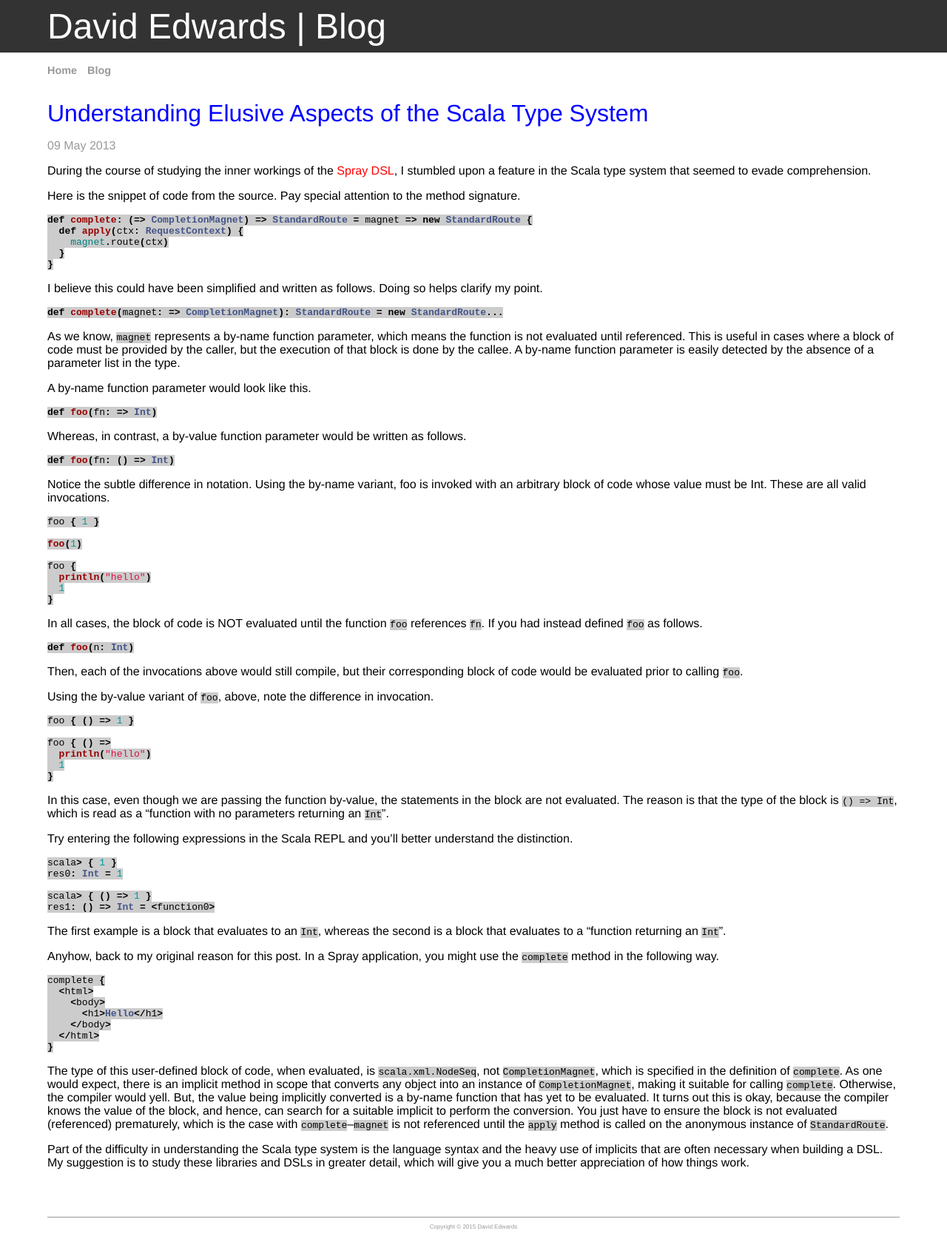
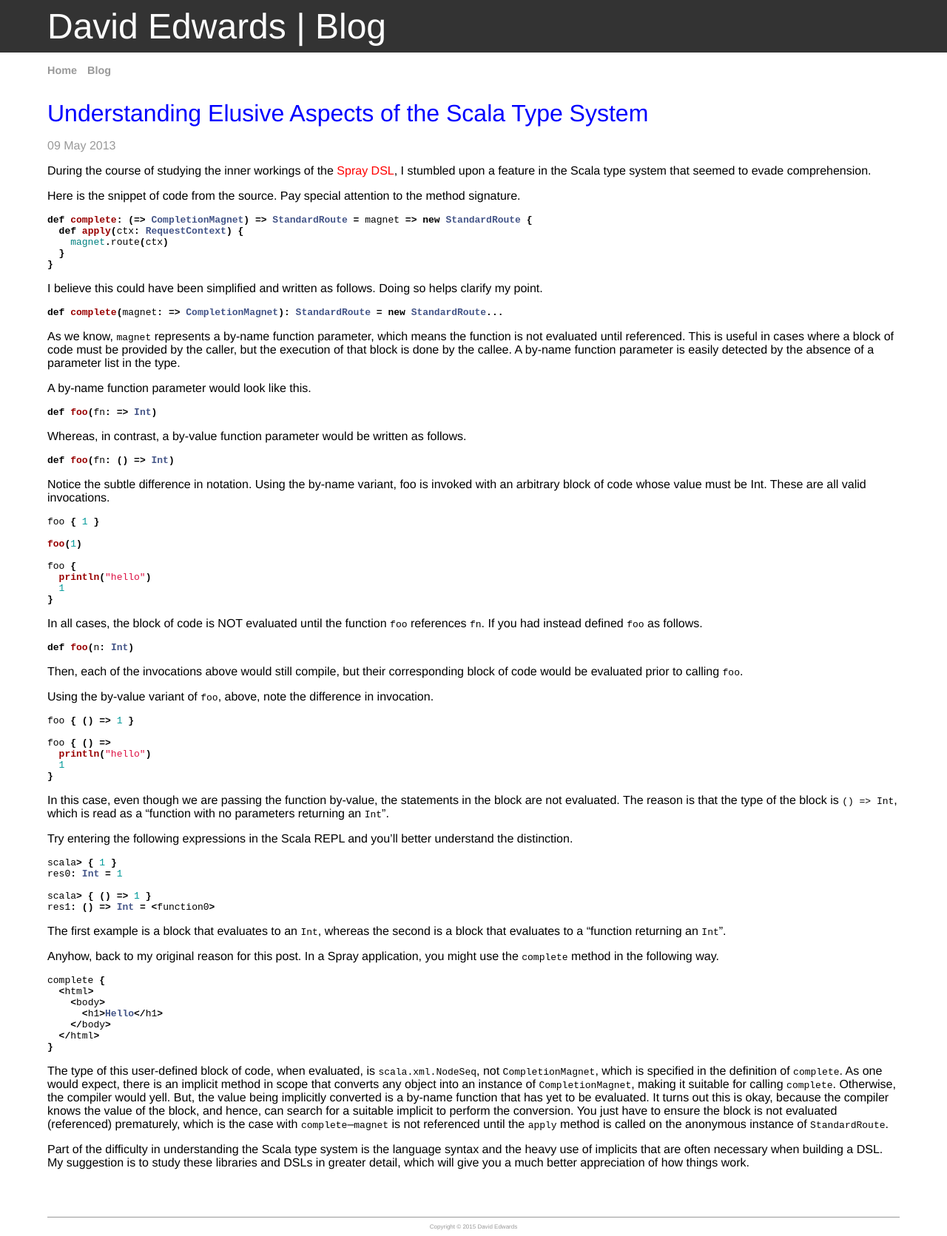
Before and after one commit to davidledwards/davidledwards.github.io, a Jekyll site: the page built from _posts/2013-05-09-understanding-elusive-aspects-of-scala-type-system.md, in a window 1280 px wide. Shown: the whole page at 74% size. Built offline with Jekyll 4.4.1, drawn with Linux system fonts in a browser that asks for light colours.

Commit message:
revert background changes

```diff
--- a/css/main.css
+++ b/css/main.css
@@ -106,7 +106,3 @@ ul.posts li .date {
 p.date {
   color: #999999;
 }
-
-pre, code {
-  background-color: #cccccc;
-}
```
